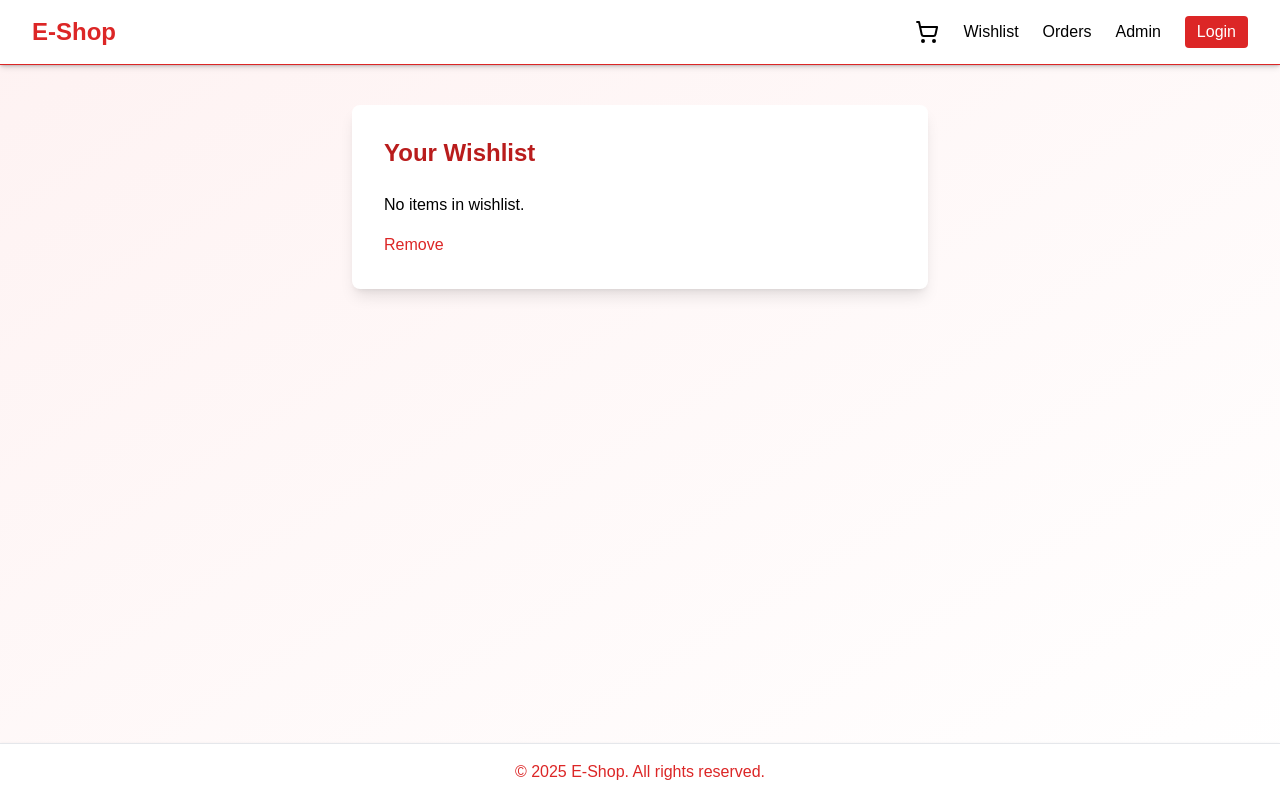
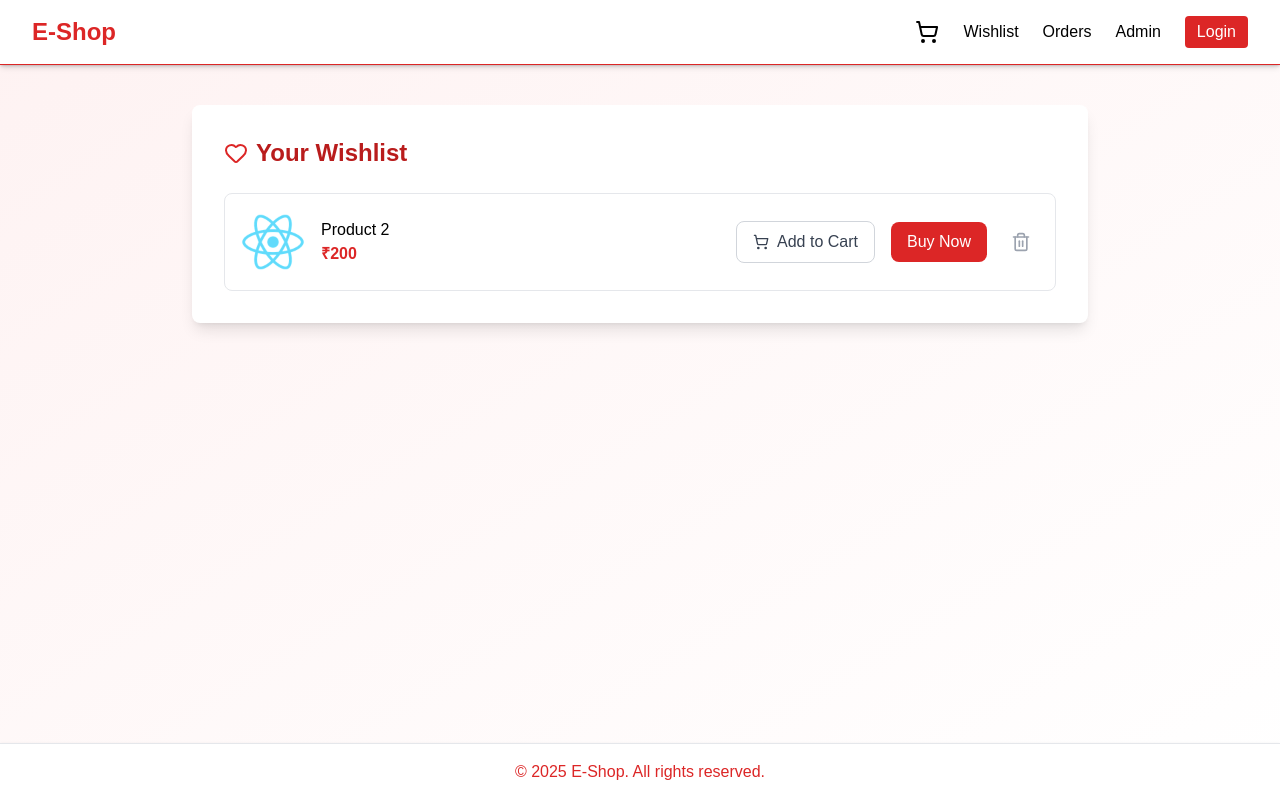
Before and after one commit to chandra-pangea/e-commerce, a React (Create React App) app in the folder frontend/: page /wishlist in a window 1280 px wide. Built offline with nearby package versions, Linux system fonts and the light colour scheme; no server answers.

Commit message:
wish list functionality added

```diff
--- a/frontend/src/pages/Wishlist.tsx
+++ b/frontend/src/pages/Wishlist.tsx
@@ -1,10 +1,147 @@
-import React from 'react';
+import React, { useState, useEffect } from 'react';
+import { useNavigate } from 'react-router-dom';
+import { toast } from 'react-toastify';
+import { Heart, ShoppingCart, Trash2, Package } from 'lucide-react';
+import { getWishlist, removeFromWishlist } from '../api/wishlist';
+import { useCart } from '../providers/CartContext';
+
+interface WishlistItem {
+  id: number;
+  name: string;
+  price: number;
+  images?: string[];
+  stock?: number;
+}
+
 const Wishlist: React.FC = () => {
+  const [wishlistItems, setWishlistItems] = useState<WishlistItem[]>([]);
+  const [loading, setLoading] = useState(true);
+  const { addToCart } = useCart();
+  const navigate = useNavigate();
+
+  useEffect(() => {
+    loadWishlist();
+  }, []);
+
+  const loadWishlist = async () => {
+    try {
+      const response = await getWishlist();
+      setWishlistItems(response.items);
+    } catch (error) {
+      toast.error('Failed to load wishlist');
+    } finally {
+      setLoading(false);
+    }
+  };
+
+  const handleRemoveFromWishlist = async (itemId: number) => {
+    try {
+      await removeFromWishlist(itemId);
+      toast.success('Item removed from wishlist');
+      setWishlistItems((items) => items.filter((item) => item.id !== itemId));
+    } catch (error) {
+      toast.error('Failed to remove item from wishlist');
+    }
+  };
+
+  const handleAddToCart = (item: WishlistItem) => {
+    try {
+      addToCart({
+        id: item.id,
+        name: item.name,
+        price: item.price,
+        images: item.images || ['/logo192.png'],
+        stock: item.stock || 10,
+      });
+      toast.success('Item added to cart');
+      handleRemoveFromWishlist(item.id); // Optional: remove from wishlist after adding to cart
+    } catch (error) {
+      toast.error('Failed to add item to cart');
+    }
+  };
+
+  const handleBuyNow = (item: WishlistItem) => {
+    handleAddToCart(item);
+    navigate('/cart');
+  };
+
+  if (loading) {
+    return (
+      <div className="max-w-4xl mx-auto mt-10 p-8 bg-white rounded-lg shadow-lg">
+        <div className="animate-pulse space-y-4">
+          <div className="h-8 bg-gray-200 rounded w-1/4"></div>
+          <div className="h-32 bg-gray-200 rounded"></div>
+          <div className="h-32 bg-gray-200 rounded"></div>
+        </div>
+      </div>
+    );
+  }
+
   return (
-    <div className="max-w-xl mx-auto mt-10 p-8 bg-white rounded-lg shadow-lg">
-      <h2 className="text-2xl font-bold mb-6 text-red-700">Your Wishlist</h2>
-      <div className="mb-4">No items in wishlist.</div>
-      <button className="text-red-600 hover:underline">Remove</button>
+    <div className="max-w-4xl mx-auto mt-10 p-8 bg-white rounded-lg shadow-lg">
+      <div className="flex items-center mb-6">
+        <Heart className="w-6 h-6 text-red-600 mr-2" />
+        <h2 className="text-2xl font-bold text-red-700">Your Wishlist</h2>
+      </div>
+
+      {wishlistItems.length === 0 ? (
+        <div className="text-center py-8">
+          <Package className="w-16 h-16 text-gray-400 mx-auto mb-4" />
+          <p className="text-gray-600 mb-4">Your wishlist is empty</p>
+          <button
+            onClick={() => navigate('/')}
+            className="text-red-600 hover:text-red-700 font-medium"
+          >
+            Continue Shopping
+          </button>
+        </div>
+      ) : (
+        <div className="space-y-6">
+          {wishlistItems.map((item) => (
+            <div
+              key={item.id}
+              className="flex items-center justify-between p-4 border rounded-lg hover:shadow-md transition-shadow"
+            >
+              <div className="flex items-center space-x-4">
+                <img
+                  src={item.images?.[0] || '/logo192.png'}
+                  alt={item.name}
+                  className="w-16 h-16 object-cover rounded"
+                />
+                <div>
+                  <h3 className="font-medium">{item.name}</h3>
+                  <p className="text-red-600 font-semibold">₹{item.price}</p>
+                </div>
+              </div>
+
+              <div className="flex items-center gap-4">
+                <button
+                  onClick={() => handleAddToCart(item)}
+                  className="flex items-center gap-2 px-4 py-2 text-gray-700 hover:text-red-600 rounded-lg border border-gray-300 hover:border-red-600 transition-colors"
+                >
+                  <ShoppingCart className="w-4 h-4" />
+                  Add to Cart
+                </button>
+
+                <button
+                  onClick={() => handleBuyNow(item)}
+                  className="px-4 py-2 bg-red-600 text-white rounded-lg hover:bg-red-700 transition-colors"
+                >
+                  Buy Now
+                </button>
+
+                <button
+                  onClick={() => handleRemoveFromWishlist(item.id)}
+                  className="text-gray-400 hover:text-red-600 p-2"
+                  aria-label="Remove from wishlist"
+                >
+                  <Trash2 className="w-5 h-5" />
+                </button>
+              </div>
+            </div>
+          ))}
+        </div>
+      )}
     </div>
   );
 };
```
